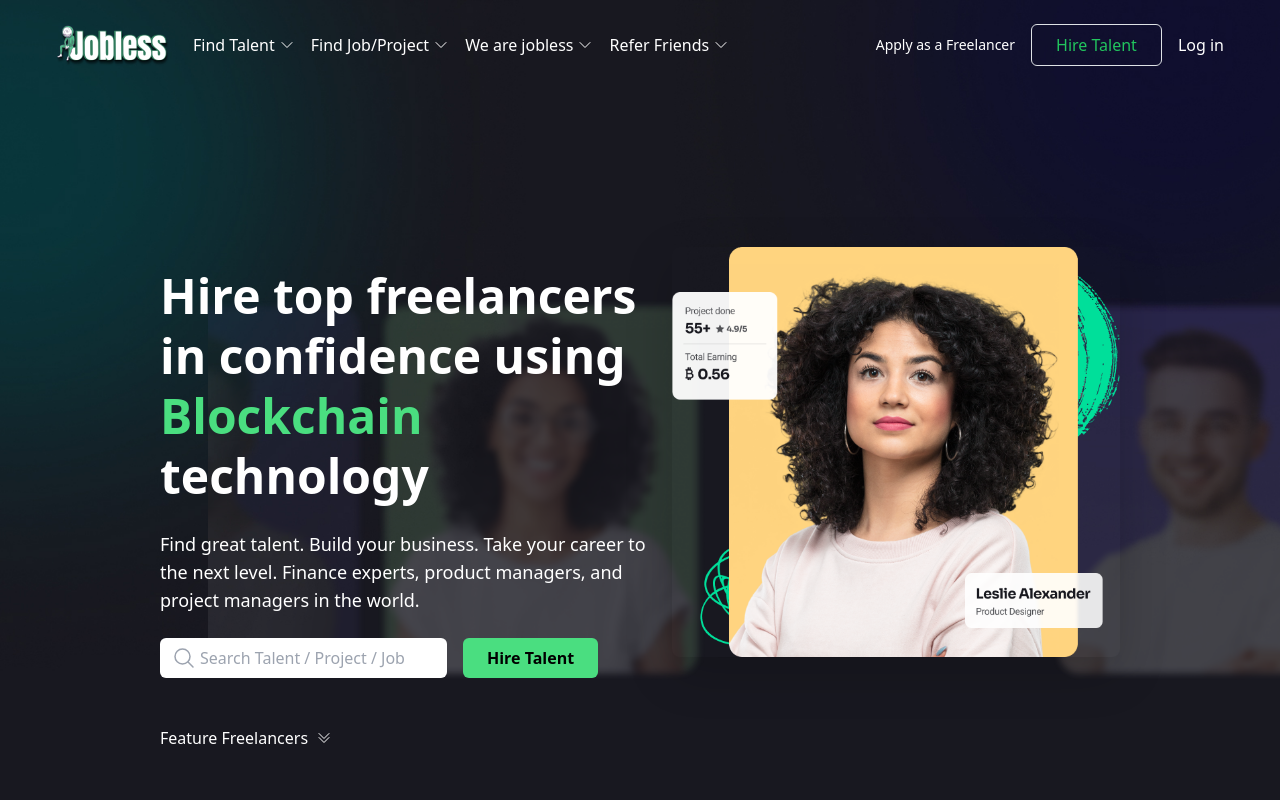
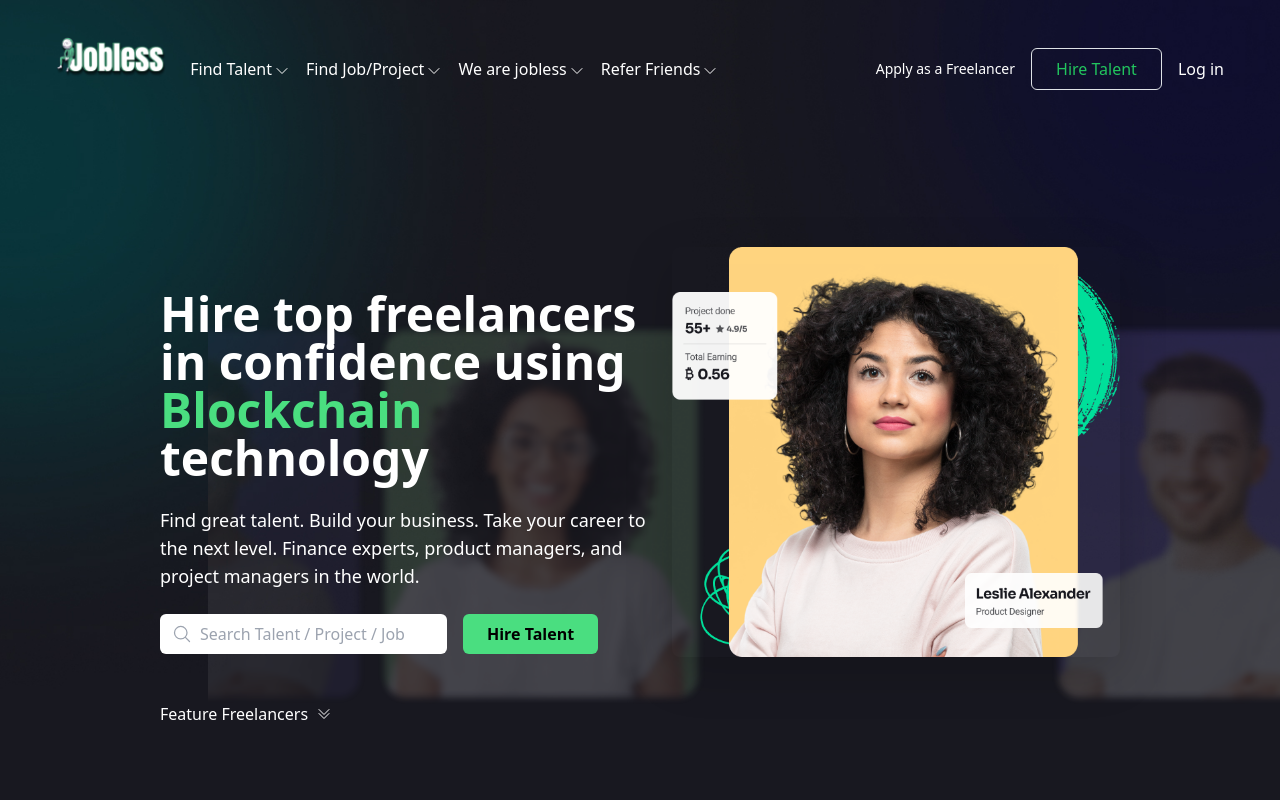
Before and after one commit to MahamMubashir/react-app, a React (Vite) app: page / in a window 1280 px wide. Shown: the top 800 px of the page. Built offline with nearby package versions, Linux system fonts and the light colour scheme.

Commit message:
updated the module

```diff
--- a/src/components/Banner.tsx
+++ b/src/components/Banner.tsx
@@ -3,30 +3,30 @@ import image13 from "../assets/image13.png";
 function Banner() {
   return (
     <>
-      <div className="relative h-[800px] ">
+      <div className="relative sm:h-[1100px] lg:h-[800px]">
         {/* Blurred Background Image */}
         <div className="absolute inset-52 right-0 bg-[url('/src/assets/blurimages.png')] bg-cover bg-right"></div>
 
         {/* Content Container */}
-        <div className="relative z-10 flex items-center justify-between px-40 xl:mx-autos">
+        <div className="relative z-10 flex flex-col-reverse lg:flex-row items-center justify-between px-8 md:px-20 lg:px-40">
           {/* Left Section - Text */}
-          <div className="text-white max-w-lg mt-44">
-            <h1 className="text-5xl font-bold leading-tight mb-6">
+          <div className="text-white max-w-lg mt-12 lg:mt-44">
+            <h1 className="text-3xl md:text-4xl lg:text-5xl font-bold leading-tight mb-4 md:mb-6">
               Hire top freelancers in confidence using{" "}
               <span className="text-green-400">Blockchain</span> technology
             </h1>
-            <p className="text-lg mb-6">
+            <p className="text-base md:text-lg mb-4 md:mb-6">
               Find great talent. Build your business. Take your career to the
               next level. Finance experts, product managers, and project
               managers in the world.
             </p>
 
             {/* Search and Button */}
-            <div className="flex items-center space-x-4 mb-12">
-              <div className="relative">
+            <div className="flex flex-col sm:flex-row items-center space-y-4 sm:space-y-0 sm:space-x-4 mb-6 md:mb-12">
+              <div className="relative w-full sm:w-auto">
                 <input
                   type="text"
-                  className="pl-10 pr-4 py-2 rounded-md bg-white text-black"
+                  className="w-full pl-10 pr-4 py-2 rounded-md bg-white text-black"
                   placeholder="Search Talent / Project / Job"
                 />
                 <div className="absolute left-3 top-1/2 transform -translate-y-1/2 text-gray-400">
@@ -36,7 +36,7 @@ function Banner() {
                     viewBox="0 0 24 24"
                     strokeWidth={1.5}
                     stroke="currentColor"
-                    className="size-6"
+                    className="w-5 h-5"
                   >
                     <path
                       strokeLinecap="round"
@@ -46,12 +46,12 @@ function Banner() {
                   </svg>
                 </div>
               </div>
-              <button className="bg-green-400 text-black px-4 py-2 rounded-md font-bold">
+              <button className="w-full sm:w-auto bg-green-400 text-black px-4 py-2 rounded-md font-bold">
                 Hire Talent
               </button>
             </div>
 
-            <div className="cursor-pointer text-white flex flex-row">
+            <div className="cursor-pointer text-white flex flex-row items-center">
               Feature Freelancers
               <svg
                 xmlns="http://www.w3.org/2000/svg"
@@ -59,7 +59,7 @@ function Banner() {
                 viewBox="0 0 24 24"
                 strokeWidth={1.5}
                 stroke="currentColor"
-                className="size-6 pl-2"
+                className="w-6 h-6 pl-2"
               >
                 <path
                   strokeLinecap="round"
@@ -71,11 +71,11 @@ function Banner() {
           </div>
 
           {/* Right Section - Image */}
-          <div className="mt-16">
+          <div className="mt-12 lg:mt-16">
             <img
               src={image13} // Assuming this is the correct path for the user image
               alt="Freelancer"
-              className="rounded-lg shadow-lg w-[700px] h-auto"
+              className="rounded-lg shadow-lg w-full lg:w-[700px] h-auto"
             />
           </div>
         </div>
--- a/src/components/Categories.tsx
+++ b/src/components/Categories.tsx
@@ -12,7 +12,7 @@ import Pattern3 from "../assets/pattern3.png";
 function Categories() {
   return (
     <>
-      <div className="p-32 bg-gray-900 relative overflow-hidden">
+      <div className="p-8 sm:p-16 md:p-24 lg:p-32 bg-gray-900 relative overflow-hidden">
         {/* Heading */}
         <div className="border-b border-gray-700 pb-12">
           <h2 className="text-3xl font-bold text-white text-left">
@@ -21,7 +21,7 @@ function Categories() {
         </div>
 
         {/* Icon Grid */}
-        <div className="grid grid-cols-2 md:grid-cols-4 lg:grid-cols-5 gap-6 place-items-center pt-12">
+        <div className="grid grid-cols-1 sm:grid-cols-2 md:grid-cols-4 lg:grid-cols-5 gap-6 place-items-center pt-12">
           {/* Icon Card 1 */}
           <div className="text-left">
             <img
--- a/src/components/GrowCareerSection.tsx
+++ b/src/components/GrowCareerSection.tsx
@@ -8,7 +8,7 @@ function GrowCareerSection() {
       <div className=" bg-gray-100 p-8">
         <div className="flex flex-col md:flex-row items-start justify-between space-x-8">
           {/* Left Content Section */}
-          <div className="w-full md:w-1/2 space-y-6 pr-48	">
+          <div className="w-full md:w-1/2 space-y-6 pr-0 md:pr-48	">
             {/* Main Heading and Paragraph */}
             <div>
               <h1 className="text-3xl md:text-5xl font-bold text-black">
@@ -63,7 +63,7 @@ function GrowCareerSection() {
           </div>
 
           {/* Right Illustration Section */}
-          <div className="w-full md:w-1/2 mt-10 md:mt-0">
+          <div className="w-full p-8 md:p-0 md:w-1/2 mt-10 md:mt-0">
             <img
               src={Illustration}
               alt="Grow your Business Illustration"
--- a/src/components/Header.tsx
+++ b/src/components/Header.tsx
@@ -1,17 +1,50 @@
 import logo from "../assets/logo-image.png";
+import { useState } from "react";
 
 function Header() {
+  const [isOpen, setIsOpen] = useState(false);
+
   return (
     <>
-      <div className=" p-4 ">
-        <div className=" px-8 xl:mx-auto  flex flex-row justify-between items-center">
-          <div className="flex flex-row">
-            <div>
-              <img src={logo} alt="Jobless Logo" className="" />
+      <div className="p-4">
+        <div className="px-8 xl:mx-auto flex flex-col md:flex-row justify-between items-center">
+          {/* Logo and Navigation */}
+          <div className="flex flex-col md:flex-row items-center w-full md:w-auto">
+            {/* Logo */}
+            <div className="flex justify-between w-full md:w-auto">
+              <img src={logo} alt="Jobless Logo" className="h-10 w-auto" />
+              <button
+                className="md:hidden text-white focus:outline-none"
+                onClick={() => setIsOpen(!isOpen)}
+              >
+                <svg
+                  xmlns="http://www.w3.org/2000/svg"
+                  fill="none"
+                  viewBox="0 0 24 24"
+                  strokeWidth={1.5}
+                  stroke="currentColor"
+                  className="w-6 h-6"
+                >
+                  <path
+                    strokeLinecap="round"
+                    strokeLinejoin="round"
+                    d="M4 6h16M4 12h16m-7 6h7"
+                  />
+                </svg>
+              </button>
             </div>
-            <div>
-              <nav className="ml-6 mt-2 hidden md:flex space-x-4">
-                <a href="#" className="flex text-white no-underline ">
+
+            {/* Navigation Links */}
+            <div
+              className={`${
+                isOpen ? "block" : "hidden"
+              } md:flex mt-4 md:mt-0 md:ml-6 w-full md:w-auto`}
+            >
+              <nav className="flex flex-col md:flex-row md:space-x-4 w-full md:w-auto">
+                <a
+                  href="#"
+                  className="flex text-white no-underline items-center justify-between w-full md:w-auto"
+                >
                   Find Talent
                   <svg
                     xmlns="http://www.w3.org/2000/svg"
@@ -19,7 +52,7 @@ function Header() {
                     viewBox="0 0 24 24"
                     strokeWidth={1.5}
                     stroke="currentColor"
-                    className="ml-1 mt-1 size-4 stroke-white"
+                    className="ml-0.5 mt-1 size-4 stroke-white"
                   >
                     <path
                       strokeLinecap="round"
@@ -28,8 +61,10 @@ function Header() {
                     />
                   </svg>
                 </a>
-
-                <a href="#" className="flex text-white no-underline ">
+                <a
+                  href="#"
+                  className="flex text-white no-underline items-center justify-between w-full md:w-auto"
+                >
                   Find Job/Project
                   <svg
                     xmlns="http://www.w3.org/2000/svg"
@@ -37,7 +72,7 @@ function Header() {
                     viewBox="0 0 24 24"
                     strokeWidth={1.5}
                     stroke="currentColor"
-                    className="ml-1 mt-1 size-4 stroke-white"
+                    className="ml-0.5 mt-1 size-4 stroke-white"
                   >
                     <path
                       strokeLinecap="round"
@@ -46,7 +81,10 @@ function Header() {
                     />
                   </svg>
                 </a>
-                <a href="#" className="flex text-white no-underline ">
+                <a
+                  href="#"
+                  className="flex text-white no-underline items-center justify-between w-full md:w-auto"
+                >
                   We are jobless
                   <svg
                     xmlns="http://www.w3.org/2000/svg"
@@ -54,7 +92,7 @@ function Header() {
                     viewBox="0 0 24 24"
                     strokeWidth={1.5}
                     stroke="currentColor"
-                    className="ml-1 mt-1 size-4 stroke-white"
+                    className="ml-0.5 mt-1 size-4 stroke-white"
                   >
                     <path
                       strokeLinecap="round"
@@ -63,7 +101,10 @@ function Header() {
                     />
                   </svg>
                 </a>
-                <a href="#" className="flex text-white no-underline ">
+                <a
+                  href="#"
+                  className="flex text-white no-underline items-center justify-between w-full md:w-auto"
+                >
                   Refer Friends
                   <svg
                     xmlns="http://www.w3.org/2000/svg"
@@ -71,7 +112,7 @@ function Header() {
                     viewBox="0 0 24 24"
                     strokeWidth={1.5}
                     stroke="currentColor"
-                    className="ml-1 mt-1 size-4 stroke-white"
+                    className="ml-0.5 mt-1 size-4 stroke-white"
                   >
                     <path
                       strokeLinecap="round"
@@ -83,17 +124,19 @@ function Header() {
               </nav>
             </div>
           </div>
-          <div className="flex items-center space-x-4">
-            <a href="#" className="flex text-white no-underline text-sm ">
+
+          {/* Call to Action Section */}
+          <div className="flex flex-col sm:flex-row items-center mt-4 md:mt-0 space-y-2 sm:space-y-0 sm:space-x-4 md:ml-2.5">
+            <a href="#" className="flex text-white no-underline text-sm">
               Apply as a Freelancer
             </a>
             <a
               href="#"
-              className="px-4 py-2 flex text-green-500 rounded-md	 no-underline bg-transparent  border-green-400 border rounded-full"
+              className="px-4 py-2 flex text-green-500 rounded-md no-underline bg-transparent border-green-400 border rounded-full"
             >
               Hire Talent
             </a>
-            <a href="#" className="flex text-white no-underline ">
+            <a href="#" className="flex text-white no-underline">
               Log in
             </a>
           </div>
--- a/src/components/HowItWork.tsx
+++ b/src/components/HowItWork.tsx
@@ -48,7 +48,7 @@ function HowItWork() {
                     1. Create your account
                   </span>
                 </li>
-                <li className="pr-40">
+                <li className="p-1.5 md:pr-40">
                   <span className="font-bold text-xl text-black">
                     2. Post a project or contest
                   </span>
--- a/src/components/TipsGuideSection.tsx
+++ b/src/components/TipsGuideSection.tsx
@@ -42,7 +42,7 @@ function TipsGuideSection() {
         </h2>
 
         {/* Tab Navigation */}
-        <div className="flex space-x-4 mb-6">
+        <div className="flex flex-wrap gap-2 mb-6">
           <button
             className={`px-4 py-2 font-semibold text-sm rounded ${
               activeTab === "Business Guides"
--- a/src/output.css
+++ b/src/output.css
@@ -633,6 +633,10 @@ video {
   left: -2.5rem;
 }
 
+.-right-1 {
+  right: -0.25rem;
+}
+
 .-right-10 {
   right: -2.5rem;
 }
@@ -651,10 +655,6 @@ video {
 
 .top-2\/3 {
   top: 66.666667%;
-}
-
-.-right-1 {
-  right: -0.25rem;
 }
 
 .z-10 {
@@ -671,10 +671,6 @@ video {
   margin-right: auto;
 }
 
-.mb-12 {
-  margin-bottom: 3rem;
-}
-
 .mb-16 {
   margin-bottom: 4rem;
 }
@@ -695,18 +691,14 @@ video {
   margin-bottom: 2rem;
 }
 
-.ml-1 {
-  margin-left: 0.25rem;
+.ml-0\.5 {
+  margin-left: 0.125rem;
 }
 
 .ml-4 {
   margin-left: 1rem;
 }
 
-.ml-6 {
-  margin-left: 1.5rem;
-}
-
 .mr-2 {
   margin-right: 0.5rem;
 }
@@ -719,8 +711,12 @@ video {
   margin-top: 0.25rem;
 }
 
-.mt-16 {
-  margin-top: 4rem;
+.mt-10 {
+  margin-top: 2.5rem;
+}
+
+.mt-12 {
+  margin-top: 3rem;
 }
 
 .mt-2 {
@@ -731,16 +727,12 @@ video {
   margin-top: 1rem;
 }
 
-.mt-44 {
-  margin-top: 11rem;
-}
-
-.mt-10 {
-  margin-top: 2.5rem;
-}
-
 .mt-6 {
   margin-top: 1.5rem;
+}
+
+.block {
+  display: block;
 }
 
 .flex {
@@ -760,9 +752,8 @@ video {
   height: 1rem;
 }
 
-.size-6 {
-  width: 1.5rem;
-  height: 1.5rem;
+.h-10 {
+  height: 2.5rem;
 }
 
 .h-12 {
@@ -781,6 +772,14 @@ video {
   height: 10rem;
 }
 
+.h-5 {
+  height: 1.25rem;
+}
+
+.h-6 {
+  height: 1.5rem;
+}
+
 .h-\[800px\] {
   height: 800px;
 }
@@ -789,18 +788,46 @@ video {
   height: auto;
 }
 
-.h-6 {
-  height: 1.5rem;
+.h-full {
+  height: 100%;
+}
+
+.h-\[1050px\] {
+  height: 1050px;
+}
+
+.h-\[1000px\] {
+  height: 1000px;
+}
+
+.h-\[700px\] {
+  height: 700px;
 }
 
 .w-16 {
   width: 4rem;
 }
 
+.w-36 {
+  width: 9rem;
+}
+
+.w-4\/6 {
+  width: 66.666667%;
+}
+
 .w-40 {
   width: 10rem;
 }
 
+.w-5 {
+  width: 1.25rem;
+}
+
+.w-6 {
+  width: 1.5rem;
+}
+
 .w-6\/12 {
   width: 50%;
 }
@@ -809,56 +836,24 @@ video {
   width: 15rem;
 }
 
-.w-\[700px\] {
-  width: 700px;
+.w-auto {
+  width: auto;
 }
 
 .w-full {
   width: 100%;
 }
 
-.w-1\/2 {
-  width: 50%;
-}
-
-.w-9\/12 {
-  width: 75%;
-}
-
-.w-10\/12 {
-  width: 83.333333%;
-}
-
-.w-2\/5 {
-  width: 40%;
-}
-
-.w-4\/6 {
-  width: 66.666667%;
-}
-
-.w-24 {
-  width: 6rem;
-}
-
-.w-36 {
-  width: 9rem;
-}
-
-.w-6 {
-  width: 1.5rem;
-}
-
 .max-w-lg {
   max-width: 32rem;
 }
 
+.max-w-screen-xl {
+  max-width: 1280px;
+}
+
 .max-w-xs {
   max-width: 20rem;
-}
-
-.max-w-screen-xl {
-  max-width: 1280px;
 }
 
 .flex-1 {
@@ -898,6 +893,10 @@ video {
   flex-direction: column;
 }
 
+.flex-col-reverse {
+  flex-direction: column-reverse;
+}
+
 .flex-wrap {
   flex-wrap: wrap;
 }
@@ -918,10 +917,6 @@ video {
   justify-content: flex-start;
 }
 
-.justify-end {
-  justify-content: flex-end;
-}
-
 .justify-center {
   justify-content: center;
 }
@@ -932,6 +927,10 @@ video {
 
 .gap-0 {
   gap: 0px;
+}
+
+.gap-2 {
+  gap: 0.5rem;
 }
 
 .gap-6 {
@@ -960,36 +959,30 @@ video {
   margin-bottom: calc(3.5rem * var(--tw-space-y-reverse));
 }
 
+.space-y-2 > :not([hidden]) ~ :not([hidden]) {
+  --tw-space-y-reverse: 0;
+  margin-top: calc(0.5rem * calc(1 - var(--tw-space-y-reverse)));
+  margin-bottom: calc(0.5rem * var(--tw-space-y-reverse));
+}
+
+.space-y-4 > :not([hidden]) ~ :not([hidden]) {
+  --tw-space-y-reverse: 0;
+  margin-top: calc(1rem * calc(1 - var(--tw-space-y-reverse)));
+  margin-bottom: calc(1rem * var(--tw-space-y-reverse));
+}
+
 .space-y-6 > :not([hidden]) ~ :not([hidden]) {
   --tw-space-y-reverse: 0;
   margin-top: calc(1.5rem * calc(1 - var(--tw-space-y-reverse)));
   margin-bottom: calc(1.5rem * var(--tw-space-y-reverse));
 }
 
-.space-y-4 > :not([hidden]) ~ :not([hidden]) {
-  --tw-space-y-reverse: 0;
-  margin-top: calc(1rem * calc(1 - var(--tw-space-y-reverse)));
-  margin-bottom: calc(1rem * var(--tw-space-y-reverse));
-}
-
-.space-y-2 > :not([hidden]) ~ :not([hidden]) {
-  --tw-space-y-reverse: 0;
-  margin-top: calc(0.5rem * calc(1 - var(--tw-space-y-reverse)));
-  margin-bottom: calc(0.5rem * var(--tw-space-y-reverse));
-}
-
 .space-y-8 > :not([hidden]) ~ :not([hidden]) {
   --tw-space-y-reverse: 0;
   margin-top: calc(2rem * calc(1 - var(--tw-space-y-reverse)));
   margin-bottom: calc(2rem * var(--tw-space-y-reverse));
 }
 
-.space-x-6 > :not([hidden]) ~ :not([hidden]) {
-  --tw-space-x-reverse: 0;
-  margin-right: calc(1.5rem * var(--tw-space-x-reverse));
-  margin-left: calc(1.5rem * calc(1 - var(--tw-space-x-reverse)));
-}
-
 .overflow-hidden {
   overflow: hidden;
 }
@@ -1234,8 +1227,24 @@ video {
   padding: 1rem;
 }
 
+.p-6 {
+  padding: 1.5rem;
+}
+
 .p-8 {
   padding: 2rem;
+}
+
+.p-px {
+  padding: 1px;
+}
+
+.p-1\.5 {
+  padding: 0.375rem;
+}
+
+.p-12 {
+  padding: 3rem;
 }
 
 .px-2 {
@@ -1253,11 +1262,6 @@ video {
   padding-right: 1rem;
 }
 
-.px-40 {
-  padding-left: 10rem;
-  padding-right: 10rem;
-}
-
 .px-8 {
   padding-left: 2rem;
   padding-right: 2rem;
@@ -1288,16 +1292,6 @@ video {
   padding-bottom: 1rem;
 }
 
-.px-6 {
-  padding-left: 1.5rem;
-  padding-right: 1.5rem;
-}
-
-.py-3 {
-  padding-top: 0.75rem;
-  padding-bottom: 0.75rem;
-}
-
 .pb-1\.5 {
   padding-bottom: 0.375rem;
 }
@@ -1310,6 +1304,10 @@ video {
   padding-bottom: 0.5rem;
 }
 
+.pl-0 {
+  padding-left: 0px;
+}
+
 .pl-10 {
   padding-left: 2.5rem;
 }
@@ -1330,40 +1328,20 @@ video {
   padding-right: 10rem;
 }
 
+.pr-48 {
+  padding-right: 12rem;
+}
+
 .pt-12 {
   padding-top: 3rem;
 }
 
-.pr-2\.5 {
-  padding-right: 0.625rem;
-}
-
-.pr-96 {
-  padding-right: 24rem;
-}
-
-.pr-64 {
-  padding-right: 16rem;
-}
-
-.pr-56 {
-  padding-right: 14rem;
-}
-
-.pr-48 {
-  padding-right: 12rem;
-}
-
-.pt-4 {
-  padding-top: 1rem;
-}
-
-.pl-0 {
-  padding-left: 0px;
-}
-
 .pt-6 {
   padding-top: 1.5rem;
+}
+
+.pr-0 {
+  padding-right: 0px;
 }
 
 .text-left {
@@ -1388,9 +1366,9 @@ video {
   line-height: 2.25rem;
 }
 
-.text-5xl {
-  font-size: 3rem;
-  line-height: 1;
+.text-base {
+  font-size: 1rem;
+  line-height: 1.5rem;
 }
 
 .text-lg {
@@ -1495,44 +1473,125 @@ video {
   outline-color: #e5e7eb;
 }
 
-.outline-black {
-  outline-color: #000;
-}
-
-.hover\:bg-gray-200:hover {
-  --tw-bg-opacity: 1;
-  background-color: rgb(229 231 235 / var(--tw-bg-opacity));
-}
-
-.hover\:bg-gray-800:hover {
-  --tw-bg-opacity: 1;
-  background-color: rgb(31 41 55 / var(--tw-bg-opacity));
-}
-
-.hover\:text-white:hover {
-  --tw-text-opacity: 1;
-  color: rgb(255 255 255 / var(--tw-text-opacity));
+.focus\:outline-none:focus {
+  outline: 2px solid transparent;
+  outline-offset: 2px;
 }
 
 @media (min-width: 640px) {
+  .sm\:h-\[700px\] {
+    height: 700px;
+  }
+
+  .sm\:h-\[1000px\] {
+    height: 1000px;
+  }
+
+  .sm\:h-\[1200px\] {
+    height: 1200px;
+  }
+
+  .sm\:h-\[1100px\] {
+    height: 1100px;
+  }
+
+  .sm\:w-auto {
+    width: auto;
+  }
+
   .sm\:grid-cols-2 {
     grid-template-columns: repeat(2, minmax(0, 1fr));
   }
+
+  .sm\:grid-cols-1 {
+    grid-template-columns: repeat(1, minmax(0, 1fr));
+  }
+
+  .sm\:flex-row {
+    flex-direction: row;
+  }
+
+  .sm\:space-x-4 > :not([hidden]) ~ :not([hidden]) {
+    --tw-space-x-reverse: 0;
+    margin-right: calc(1rem * var(--tw-space-x-reverse));
+    margin-left: calc(1rem * calc(1 - var(--tw-space-x-reverse)));
+  }
+
+  .sm\:space-y-0 > :not([hidden]) ~ :not([hidden]) {
+    --tw-space-y-reverse: 0;
+    margin-top: calc(0px * calc(1 - var(--tw-space-y-reverse)));
+    margin-bottom: calc(0px * var(--tw-space-y-reverse));
+  }
+
+  .sm\:p-10 {
+    padding: 2.5rem;
+  }
+
+  .sm\:p-16 {
+    padding: 4rem;
+  }
+
+  .sm\:text-2xl {
+    font-size: 1.5rem;
+    line-height: 2rem;
+  }
+
+  .sm\:text-3xl {
+    font-size: 1.875rem;
+    line-height: 2.25rem;
+  }
+
+  .sm\:text-base {
+    font-size: 1rem;
+    line-height: 1.5rem;
+  }
 }
 
 @media (min-width: 768px) {
+  .md\:mb-0 {
+    margin-bottom: 0px;
+  }
+
+  .md\:mb-12 {
+    margin-bottom: 3rem;
+  }
+
+  .md\:mb-6 {
+    margin-bottom: 1.5rem;
+  }
+
+  .md\:ml-2\.5 {
+    margin-left: 0.625rem;
+  }
+
+  .md\:ml-6 {
+    margin-left: 1.5rem;
+  }
+
   .md\:mt-0 {
     margin-top: 0px;
   }
 
-  .md\:block {
-    display: block;
-  }
-
   .md\:flex {
     display: flex;
   }
 
+  .md\:hidden {
+    display: none;
+  }
+
+  .md\:h-\[1000px\] {
+    height: 1000px;
+  }
+
+  .md\:h-\[1050px\] {
+    height: 1050px;
+  }
+
+  .md\:h-\[800px\] {
+    height: 800px;
+  }
+
   .md\:w-1\/2 {
     width: 50%;
   }
@@ -1541,6 +1600,14 @@ video {
     width: 10rem;
   }
 
+  .md\:w-auto {
+    width: auto;
+  }
+
+  .md\:w-36 {
+    width: 9rem;
+  }
+
   .md\:grid-cols-2 {
     grid-template-columns: repeat(2, minmax(0, 1fr));
   }
@@ -1557,14 +1624,16 @@ video {
     flex-direction: row;
   }
 
-  .md\:items-center {
-    align-items: center;
-  }
-
-  .md\:space-x-6 > :not([hidden]) ~ :not([hidden]) {
+  .md\:space-x-4 > :not([hidden]) ~ :not([hidden]) {
     --tw-space-x-reverse: 0;
-    margin-right: calc(1.5rem * var(--tw-space-x-reverse));
-    margin-left: calc(1.5rem * calc(1 - var(--tw-space-x-reverse)));
+    margin-right: calc(1rem * var(--tw-space-x-reverse));
+    margin-left: calc(1rem * calc(1 - var(--tw-space-x-reverse)));
+  }
+
+  .md\:space-x-8 > :not([hidden]) ~ :not([hidden]) {
+    --tw-space-x-reverse: 0;
+    margin-right: calc(2rem * var(--tw-space-x-reverse));
+    margin-left: calc(2rem * calc(1 - var(--tw-space-x-reverse)));
   }
 
   .md\:space-y-0 > :not([hidden]) ~ :not([hidden]) {
@@ -1573,34 +1642,106 @@ video {
     margin-bottom: calc(0px * var(--tw-space-y-reverse));
   }
 
-  .md\:space-x-8 > :not([hidden]) ~ :not([hidden]) {
-    --tw-space-x-reverse: 0;
-    margin-right: calc(2rem * var(--tw-space-x-reverse));
-    margin-left: calc(2rem * calc(1 - var(--tw-space-x-reverse)));
-  }
-
-  .md\:px-8 {
-    padding-left: 2rem;
-    padding-right: 2rem;
-  }
-
-  .md\:text-left {
-    text-align: left;
+  .md\:p-24 {
+    padding: 6rem;
+  }
+
+  .md\:p-0 {
+    padding: 0px;
+  }
+
+  .md\:px-20 {
+    padding-left: 5rem;
+    padding-right: 5rem;
+  }
+
+  .md\:pr-40 {
+    padding-right: 10rem;
+  }
+
+  .md\:pr-48 {
+    padding-right: 12rem;
+  }
+
+  .md\:text-4xl {
+    font-size: 2.25rem;
+    line-height: 2.5rem;
   }
 
   .md\:text-5xl {
     font-size: 3rem;
     line-height: 1;
   }
+
+  .md\:text-lg {
+    font-size: 1.125rem;
+    line-height: 1.75rem;
+  }
 }
 
 @media (min-width: 1024px) {
+  .lg\:mt-16 {
+    margin-top: 4rem;
+  }
+
+  .lg\:mt-44 {
+    margin-top: 11rem;
+  }
+
+  .lg\:h-\[800px\] {
+    height: 800px;
+  }
+
+  .lg\:w-\[700px\] {
+    width: 700px;
+  }
+
+  .lg\:w-60 {
+    width: 15rem;
+  }
+
   .lg\:grid-cols-4 {
     grid-template-columns: repeat(4, minmax(0, 1fr));
   }
 
   .lg\:grid-cols-5 {
     grid-template-columns: repeat(5, minmax(0, 1fr));
+  }
+
+  .lg\:grid-cols-2 {
+    grid-template-columns: repeat(2, minmax(0, 1fr));
+  }
+
+  .lg\:flex-row {
+    flex-direction: row;
+  }
+
+  .lg\:p-16 {
+    padding: 4rem;
+  }
+
+  .lg\:p-32 {
+    padding: 8rem;
+  }
+
+  .lg\:px-40 {
+    padding-left: 10rem;
+    padding-right: 10rem;
+  }
+
+  .lg\:text-3xl {
+    font-size: 1.875rem;
+    line-height: 2.25rem;
+  }
+
+  .lg\:text-4xl {
+    font-size: 2.25rem;
+    line-height: 2.5rem;
+  }
+
+  .lg\:text-5xl {
+    font-size: 3rem;
+    line-height: 1;
   }
 }
 
```
Also changed, not shown: src/components/DivSection.tsx (+5 -7 lines).
